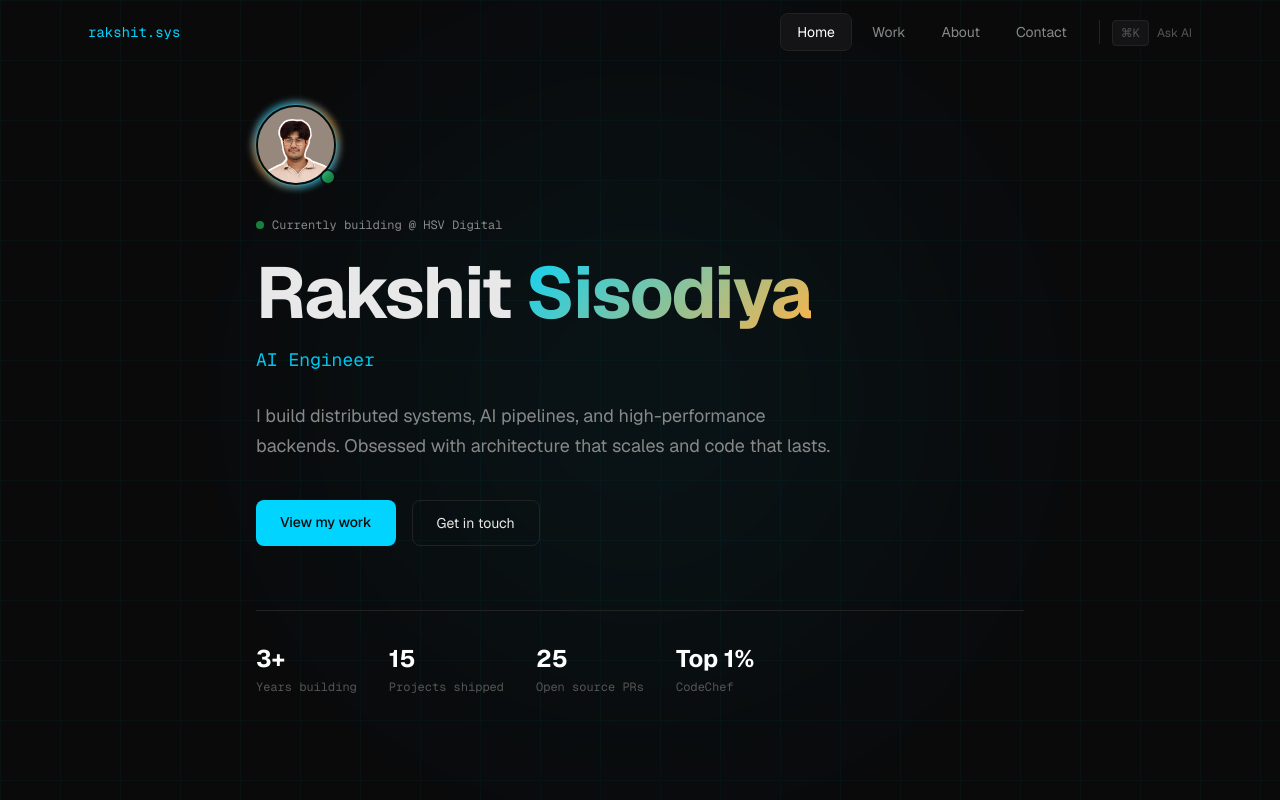
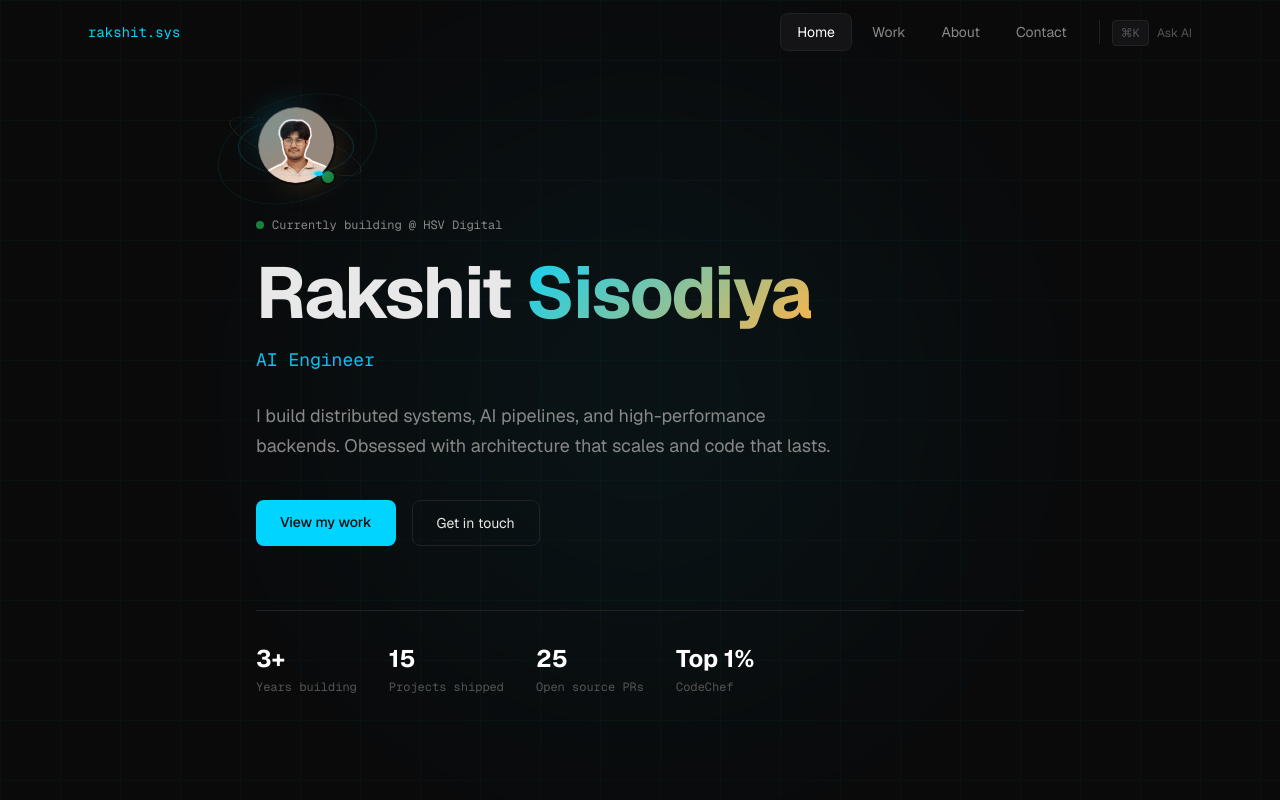
Before and after one commit to Rakshit-gen/rakshit_portfolio, a Next.js app: page / in a window 1280 px wide. Shown: the top 800 px of the page. Built offline with nearby package versions, Linux system fonts and the light colour scheme.

Commit message:
Add 3D orbit effect around hero profile image

```diff
--- a/src/app/globals.css
+++ b/src/app/globals.css
@@ -78,11 +78,42 @@ body {
   font-family: var(--font-mono);
 }
 
-/* Slow spin for image ring */
-@keyframes spin-slow {
-  from { transform: rotate(0deg); }
-  to { transform: rotate(360deg); }
+/* 3D orbit rings around profile image */
+@keyframes orbit-1 {
+  from { transform: rotateX(60deg) rotateZ(0deg); }
+  to { transform: rotateX(60deg) rotateZ(360deg); }
 }
-.animate-spin-slow {
-  animation: spin-slow 4s linear infinite;
+@keyframes orbit-2 {
+  from { transform: rotateX(75deg) rotateY(20deg) rotateZ(0deg); }
+  to { transform: rotateX(75deg) rotateY(20deg) rotateZ(-360deg); }
 }
+@keyframes orbit-3 {
+  from { transform: rotateX(50deg) rotateY(-15deg) rotateZ(0deg); }
+  to { transform: rotateX(50deg) rotateY(-15deg) rotateZ(360deg); }
+}
+
+.animate-orbit-1 {
+  animation: orbit-1 6s linear infinite;
+  transform-style: preserve-3d;
+}
+.animate-orbit-2 {
+  animation: orbit-2 8s linear infinite;
+  transform-style: preserve-3d;
+}
+.animate-orbit-3 {
+  animation: orbit-3 10s linear infinite;
+  transform-style: preserve-3d;
+}
+
+.hero-image-wrapper {
+  perspective: 800px;
+  transform-style: preserve-3d;
+}
+
+.hero-image-tilt {
+  transform: rotateY(-5deg) rotateX(5deg);
+  transition: transform 0.4s ease;
+}
+.hero-image-tilt:hover {
+  transform: rotateY(5deg) rotateX(-5deg) scale(1.05);
+}
--- a/src/components/hero/hero.tsx
+++ b/src/components/hero/hero.tsx
@@ -99,11 +99,26 @@ export function Hero() {
               animate={{ opacity: 1, y: 0 }}
               transition={{ duration: 0.6, ease: "easeOut" }}
             >
-              {/* Profile image */}
-              <div className="mb-8 relative w-fit">
-                {/* Animated ring */}
-                <div className="absolute -inset-1 rounded-full bg-gradient-to-r from-[var(--color-accent)] via-[var(--color-accent-warm)] to-[var(--color-accent)] animate-spin-slow opacity-60 blur-[3px]" />
-                <div className="relative w-20 h-20 rounded-full overflow-hidden border-2 border-[var(--color-bg)] ring-1 ring-[var(--color-accent)]/30">
+              {/* Profile image with 3D orbit rings */}
+              <div className="mb-8 relative w-fit hero-image-wrapper">
+                {/* Orbital rings */}
+                <div className="absolute inset-[-18px] rounded-full border border-[var(--color-accent)]/20 animate-orbit-1" />
+                <div className="absolute inset-[-30px] rounded-full border border-[var(--color-accent-warm)]/15 animate-orbit-2" />
+                <div className="absolute inset-[-42px] rounded-full border border-[var(--color-accent)]/10 animate-orbit-3" />
+
+                {/* Orbiting dots */}
+                <div className="absolute inset-[-18px] animate-orbit-1">
+                  <div className="absolute top-0 left-1/2 -translate-x-1/2 -translate-y-1/2 w-2 h-2 rounded-full bg-[var(--color-accent)] shadow-[0_0_8px_var(--color-accent)]" />
+                </div>
+                <div className="absolute inset-[-30px] animate-orbit-2">
+                  <div className="absolute bottom-0 right-0 w-1.5 h-1.5 rounded-full bg-[var(--color-accent-warm)] shadow-[0_0_6px_var(--color-accent-warm)]" />
+                </div>
+
+                {/* Glow behind image */}
+                <div className="absolute inset-[-4px] rounded-full bg-gradient-to-br from-[var(--color-accent)]/30 via-transparent to-[var(--color-accent-warm)]/30 blur-md" />
+
+                {/* Image */}
+                <div className="relative w-20 h-20 rounded-full overflow-hidden border-2 border-[var(--color-bg)] hero-image-tilt">
                   <Image
                     src="/picofme.png"
                     alt="Rakshit Sisodiya"
@@ -112,8 +127,9 @@ export function Hero() {
                     priority
                   />
                 </div>
+
                 {/* Status dot */}
-                <div className="absolute bottom-0 right-0 w-4 h-4 rounded-full bg-[var(--color-success)] border-2 border-[var(--color-bg)] animate-pulse" />
+                <div className="absolute bottom-0 right-0 z-10 w-4 h-4 rounded-full bg-[var(--color-success)] border-2 border-[var(--color-bg)] animate-pulse" />
               </div>
 
               {/* Status badge */}
```
